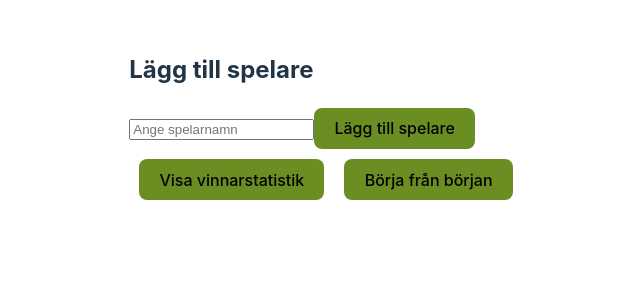
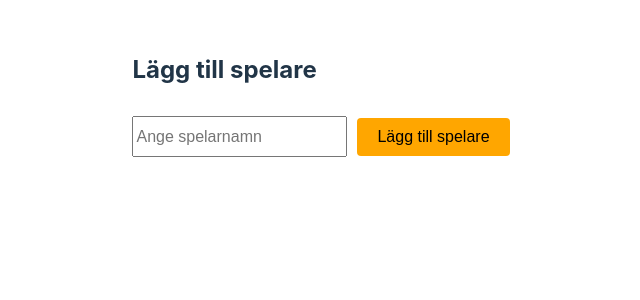
Before and after one commit to annkar73/tic-tac-toe, a Vue app: page / in a window 1280 px wide. Shown: the top 300 px of the page, without its empty margins (314-954 px from the left). Built offline with nearby package versions, Linux system fonts and the light colour scheme.

Commit message:
initial styling

```diff
--- a/index.html
+++ b/index.html
@@ -5,7 +5,7 @@
     <link rel="icon" type="image/svg+xml" href="/public/favicon.svg" />
     <link rel="alternate icon" href="/public/tictatoe.ico">
     <meta name="viewport" content="width=device-width, initial-scale=1.0" />
-    <title>Vite + Vue + TS</title>
+    <title>Luffarschack</title>
     <link rel="preconnect" href="https://fonts.googleapis.com">
     <link rel="preconnect" href="https://fonts.gstatic.com" crossorigin>
     <link href="https://fonts.googleapis.com/css2?family=Rock+Salt&display=swap" rel="stylesheet">
--- a/src/components/Game.vue
+++ b/src/components/Game.vue
@@ -99,40 +99,83 @@ watch([gamesPlayed, winsX, winsO], ([newGamesPlayed, newWinsX, newWinsO]) => {
 </script>
 
 <template>
+<div class="container">
     <!-- Aktiva spelare -->
     <div v-if="playersSet">
         <h2>Luffarschack</h2>
-
+    <div class="active">
         <h4>Aktiva spelare:</h4>
-        <ul class="active">
+        <ul>
             <li v-for="(name, symbol) in players" :key="symbol"><strong>{{ symbol }}:</strong> {{ name }}</li>
         </ul>
-
+    </div>
     </div>
 
 
     <!-- Visa PlayerForm.vue en gång för att lägga till spelare -->
     <div>
         <PlayerForm @set-player-name="setPlayerName" v-if="!playersSet" />
-        <TicTacToeBoard :players="players" v-if="playersSet" @game-over="updateStats" />
+        <div class="board-container" v-if="playersSet">
+            <TicTacToeBoard :players="players"  @game-over="updateStats" />
+        </div>
 
         <!-- Knapp för att visa statistik -->
-        <button @click="toggleStats">Visa vinnarstatistik</button>
+        <button @click="toggleStats" v-if="playersSet">Visa vinster</button>
+
+        <div class="btn-container">
         <!-- Statistik över vinnare -->
         <div v-if="showStats && gamesPlayed > 0">
-            <WinnerStats :winsX="winsX" :winsO="winsO" :gamesPlayed="gamesPlayed" />
+            <WinnerStats v-if="showStats && gamesPlayed > 0" :winsX="winsX" :winsO="winsO" :gamesPlayed="gamesPlayed" />
         </div>
         <!-- Knapp för att återställa spelet -->
-         <button @click="resetGame">Börja från början</button>
-
+         <button @click="resetGame" v-if="playersSet">Börja från början</button>
+        </div>
     </div>
+</div>
 </template>
 
 <style scoped>
-.active {
+ul {
     list-style-type: none;
 }
+.btn-container {
+    display: flex;
+    flex-direction: column;
+}
+
 button {
-    margin: 10px;
+    margin: 10px 10px 5px 0;
+    padding: 10px 10px;
+    font-size: 16px;
+    font-weight: 500;
+    width: 320px;
+    background-color: #ffa600;
+    color: black;
+    border: none;
+    cursor: pointer;
+    border-radius: 4px;
+    transition: background-color 0.3s ease;
 }
+button:hover {
+    background-color: #ff6361;
+    box-shadow: 0 0 10px rgba(0, 0, 0, 0.5);
+
+}
+h2 {
+    font-size: 24px;
+    margin-bottom: 10px;
+}
+h4 {
+    font-size: 18px;
+    margin-bottom: 5px;
+}
+.container {
+  max-width: 600px;
+  margin: auto;
+}
+
+.board-container {
+  margin-top: 20px;
+}
+
 </style>
--- a/src/components/PlayerForm.vue
+++ b/src/components/PlayerForm.vue
@@ -19,3 +19,29 @@ const submitPlayerName = () => {
     <button @click="submitPlayerName">Lägg till spelare</button>
   </div>
 </template>
+
+<style scoped>
+input {
+    font-size: 16px;
+    height: 35px;
+}
+button {
+    margin: 10px;
+    padding: 10px 20px;
+    font-size: 16px;
+    font-weight: 500;
+    height: auto;
+    width: auto;
+    background-color: #ffa600;
+    color: black;
+    border: none;
+    cursor: pointer;
+    border-radius: 4px;
+    transition: background-color 0.3s ease;
+}
+button:hover {
+    background-color: #ff6361;
+}
+
+
+</style>
--- a/src/components/TicTacToeBoard.vue
+++ b/src/components/TicTacToeBoard.vue
@@ -96,9 +96,9 @@ const resetGame = () => {
   justify-content: center;
   width: 100px;
   height: 100px;
-  background-color: olive;
+  background-color: #bc5090;
   color: antiquewhite;
-  border: 1px solid darkslategray;
+  border: 1px solid darkgreen;
   font-family: "Rock Salt", cursive;
   font-size: 50px;
   font-weight: 700;
@@ -106,16 +106,28 @@ const resetGame = () => {
   transition: box-shadow 0.3s ease;
 }
 .cell:hover {
-  background-color: darkolivegreen;
+  background-color: #660e60;
   box-shadow: 0 0 10px rgba(0, 0, 0, 0.5);
-  border: 3px solid darkslategray;
+  border: 2px solid darkslategray;
 }
-.resetBtn {
-    background-color: olive;
-    color: antiquewhite;
-    font-weight: bold;
+button {
+    margin: 10px 10px 10px 0;
+    padding: 10px 20px;
+    font-size: 16px;
+    font-weight: 500;
+    width: 320px;
+    background-color: #ffa600;
+    color: black;
+    border: none;
+    cursor: pointer;
+    border-radius: 4px;
+    transition: background-color 0.3s ease;
 }
-.resetBtn:hover {
-    background-color: darkolivegreen;
+button:hover {
+    background-color: #ff6361;
+    box-shadow: 0 0 10px rgba(0, 0, 0, 0.5);
+
 }
+
+
 </style>
--- a/src/components/WinnerStats.vue
+++ b/src/components/WinnerStats.vue
@@ -11,14 +11,25 @@ const props = defineProps({
 </script>
 
 <template>
+    <div class="stats-container">
     <!-- Vinnarstatistik -->
-     <h2>Vinnarstatistik</h2>
+     <h2 class="stats-title">Spelstatistik</h2>
      <p><strong>Spelare X:</strong> {{ winsX }} vinster</p>
      <p><strong>Spelare O:</strong> {{ winsO }} vinster</p>
      <p><strong>Antal spel:</strong> {{ gamesPlayed }}</p>
+</div>
 
 </template>
 
 <style scoped>
+.stats-container {
+    margin-top: 10px;
+    padding: 10px;
+}
+.stats-title {
+    font-size: 20px;
+    margin-bottom: 10px;
+    color: #660e60;
+}
 
 </style>
--- a/src/style.css
+++ b/src/style.css
@@ -14,14 +14,6 @@
   -webkit-text-size-adjust: 100%;
 }
 
-a {
-  font-weight: 500;
-  color: #646cff;
-  text-decoration: inherit;
-}
-a:hover {
-  color: #535bf2;
-}
 
 body {
   margin: 0;
@@ -31,33 +23,6 @@ body {
   min-height: 100vh;
 }
 
-h1 {
-  font-size: 3.2em;
-  line-height: 1.1;
-}
-
-button {
-  border-radius: 8px;
-  border: 1px solid transparent;
-  padding: 0.6em 1.2em;
-  font-size: 1em;
-  font-weight: 500;
-  font-family: inherit;
-  background-color: olivedrab;
-  cursor: pointer;
-  transition: border-color 0.25s;
-}
-button:hover {
-  border-color: darkgreen;
-}
-button:focus,
-button:focus-visible {
-  outline: 4px auto -webkit-focus-ring-color;
-}
-
-.card {
-  padding: 2em;
-}
 
 #app {
   max-width: 1280px;
@@ -73,7 +38,4 @@ button:focus-visible {
   a:hover {
     color: #747bff;
   }
-  button {
-    background-color:olivedrab;
-  }
 }
```
